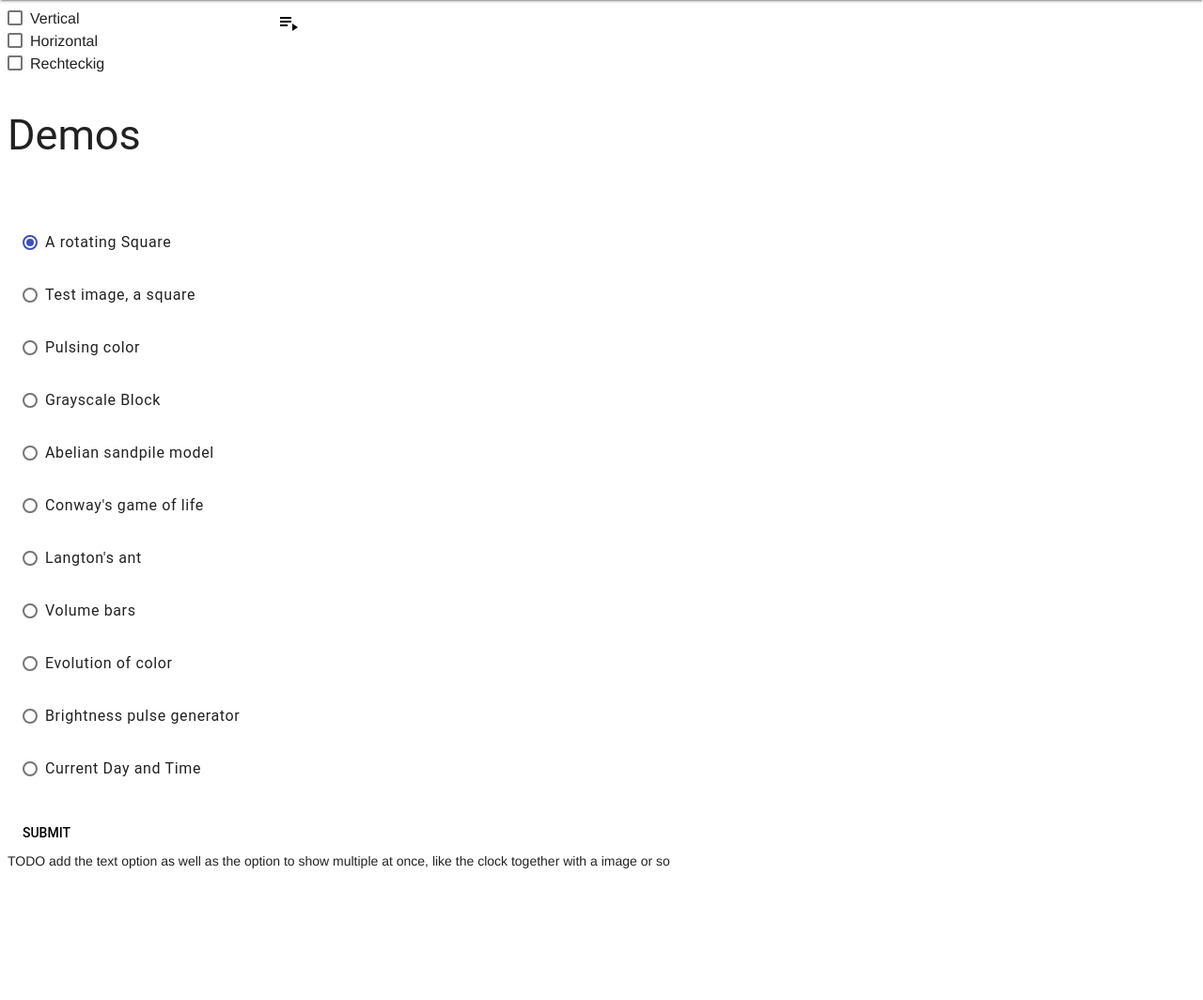
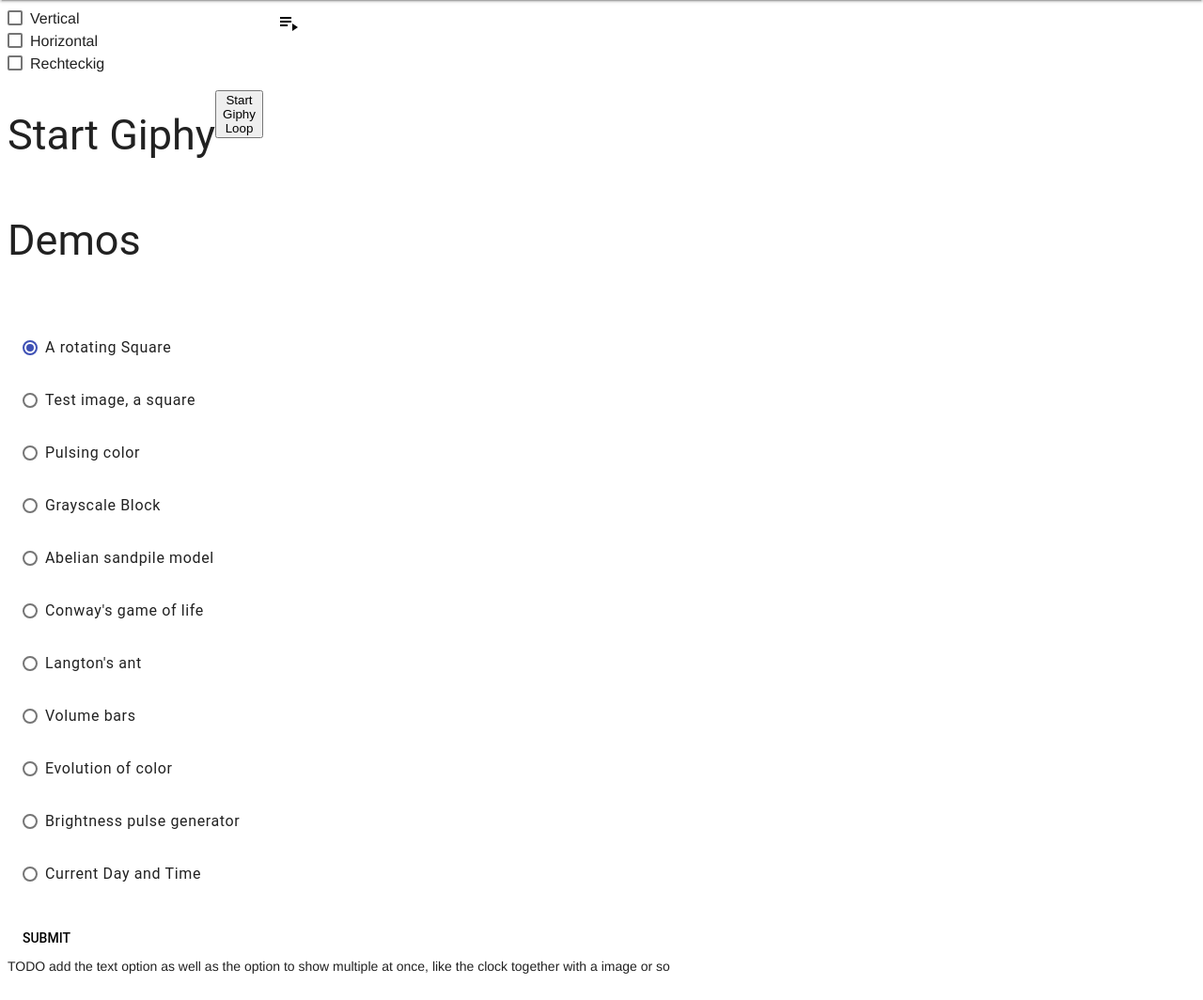
Before and after one commit to Npmr/rpi-rgb-led-matrix-frontend, a Flask app: page / in a window 1280 px wide, after a click on "DEMOS". Shown: the part 112-1176 px from the top of the page at 94% size. Run offline with Flask 3, Linux system fonts and the light colour scheme.

Commit message:
Added the posibility to start the gif display via the Web page

```diff
--- a/app.py
+++ b/app.py
@@ -9,7 +9,7 @@ from modules.media_handler import countMediaTypeAndNumber
 from modules.display_control import process_image_async, stopProcess
 from modules.system_handler import getFreeDiskSpace, reboot_system, shutdown_system
 from modules.update_handler import trigger_update, fetch_update_info
-from modules import mqtt_handler
+from modules import mqtt_handler, giphy_controller
 
 app = Flask(__name__)
 app.config['STATIC_FOLDER'] = 'static/pictures'
@@ -40,6 +40,12 @@ def delete_image():
         return redirect(url_for('index'))
     except OSError as e:
         return redirect(url_for('index'))
+
+@app.route('/start_giphy_web', methods=['POST'])
+def start_giphy_web():
+    print("Web request received to start Giphy")
+    giphy_controller.start_giphy_loop()
+    return redirect(url_for('index'))
 
 @app.route('/settings')
 def settings():
--- a/templates/index.html
+++ b/templates/index.html
@@ -184,8 +184,14 @@
         <section class="mdl-layout__tab-panel" id="fixed-tab-4">
             <div class="page-content">
                 <div class="mdl-grid">
+                    <h2>Start Giphy</h2>
+                    <form action="/start_giphy_web" method="post">
+                        <button type="submit">Start Giphy Loop</button>
+                    </form>
+                </div>
+
+                <div class="mdl-grid">
                     <h2>Demos</h2>
-
                     <div class="mdl-cell mdl-cell--12-col "></div>
                     <form method="post" action="/process_demo" class="from-normal">
                         <ul class="demo-list-item mdl-list">
```
